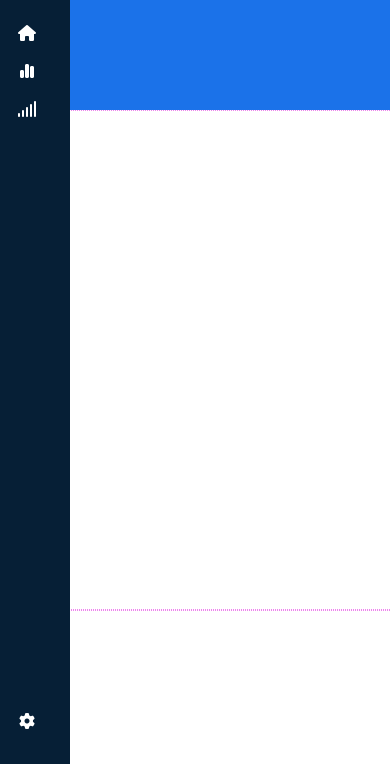
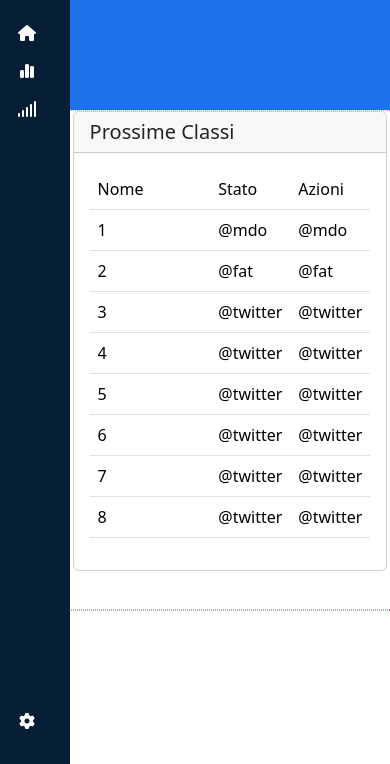
Before and after one commit to MarcoRomanohub/html-css-bootstrap-dashboard, a plain HTML site: page index.html in a window 390 px wide. Shown: the part 80-844 px from the top of the page. Drawn offline with nearby package versions, Linux system fonts and the light colour scheme.

Commit message:
[add] table responsive

```diff
--- a/css/style.css
+++ b/css/style.css
@@ -9,6 +9,10 @@ img{
 .dbg{
   border: 1px dotted violet;
   /* background-color: black; */
+}
+
+.w_99{
+  width: 99%;
 }
 
 header{
@@ -57,6 +61,13 @@ nav{
   height: 500px;
 }
 
+thead tr td{
+  width: 20%;
+}
+
+thead tr td:first-child{
+  width: 60%;
+}
 
 /* ***********************************
   ************************************
@@ -64,7 +75,7 @@ nav{
   ********************************++**
   ************************************ */
 
-  @media screen and (max-width:992px) {
+  @media screen and (max-width:1200px) {
     .logo{
       width: 88px;
     }
@@ -87,5 +98,8 @@ nav{
 
 
   @media screen and (max-width:576px) {
-
+    tr td:nth-child(2),
+    tr td:nth-child(3){
+      display: none;
+    }
   }
--- a/index.html
+++ b/index.html
@@ -45,7 +45,82 @@
     <div class="mr_container overflow-scroll">
       <div class="banner"></div>
       <div class="row">
-        <div class="col-12 col-xl-8 dbg"></div>
+        <div class="col-12 col-xl-8 dbg">
+          <div class="card mx-auto w_99 ">
+            <h5 class="card-header">Prossime Classi</h5>
+            <div class="card-body">
+              <table class="table table-hover">
+                <thead>
+                  <tr>
+                    <td scope="col">Nome</td>
+                    <td scope="col">Data Inizio</td>
+                    <td scope="col">ROI</td>
+                    <td scope="col">Stato</td>
+                    <td scope="col">Azioni</td>
+                  </tr>
+                </thead>
+                <tbody>
+                  <tr>
+                    <td scope="row">1</td>
+                    <td>15 Feb 2021</td>
+                    <td>Otto</td>
+                    <td>@mdo</td>
+                    <td>@mdo</td>
+                  </tr>
+                  <tr>
+                    <td scope="row">2</td>
+                    <td>Jacob</td>
+                    <td>Thornton</td>
+                    <td>@fat</td>
+                    <td>@fat</td>
+                  </tr>
+                  <tr>
+                    <td scope="row">3</td>
+                    <td>Larry the Bird</td>
+                    <td>@twitter</td>
+                    <td>@twitter</td>
+                    <td>@twitter</td>
+                  </tr>
+                  <tr>
+                    <td scope="row">4</td>
+                    <td>Larry the Bird</td>
+                    <td>@twitter</td>
+                    <td>@twitter</td>
+                    <td>@twitter</td>
+                  </tr>
+                  <tr>
+                    <td scope="row">5</td>
+                    <td>Larry the Bird</td>
+                    <td>@twitter</td>
+                    <td>@twitter</td>
+                    <td>@twitter</td>
+                  </tr>
+                  <tr>
+                    <td scope="row">6</td>
+                    <td>Larry the Bird</td>
+                    <td>@twitter</td>
+                    <td>@twitter</td>
+                    <td>@twitter</td>
+                  </tr>
+                  <tr>
+                    <td scope="row">7</td>
+                    <td>Larry the Bird</td>
+                    <td>@twitter</td>
+                    <td>@twitter</td>
+                    <td>@twitter</td>
+                  </tr>
+                  <tr>
+                    <td scope="row">8</td>
+                    <td>Larry the Bird</td>
+                    <td>@twitter</td>
+                    <td>@twitter</td>
+                    <td>@twitter</td>
+                  </tr>
+                </tbody>
+              </table>
+            </div>
+          </div>
+        </div>
         <div class="col-12 col-xl-4 dbg"></div>
       </div>
     </div>
```
